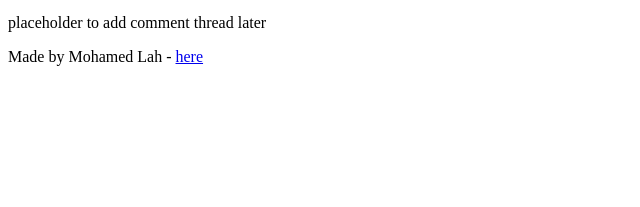
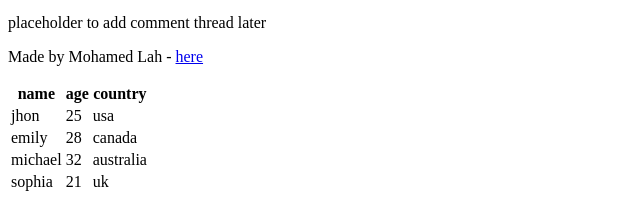
Before and after one commit to kashikoi2/My_First_Portfolio, a plain HTML site: page html_basic/index.html in a window 1280 px wide. Shown: the part 593-800 px from the top of the page, without its empty margins (0-640 px from the left). Drawn offline with Linux system fonts and the light colour scheme.

Commit message:
commited

```diff
--- a/html_basic/index.html
+++ b/html_basic/index.html
@@ -40,4 +40,38 @@
       <p>Made by Mohamed Lah - <a href="https://github.com/mohamedlah" target="_blank">here</a></p>
     </footer>
   </body>
+  <article>
+    <table>
+        <thead>
+        <tr>
+            <th>name</th>
+            <th>age</th>
+            <th>country</th>
+        </tr>
+        </thead>
+        <tbody>
+            <tr>
+                <td>jhon</td>
+                <td>25</td>
+                <td>usa</td>
+
+            </tr>
+            <tr>
+                <td>emily</td>
+                <td>28</td>
+                <td>canada</td>
+            </tr>
+            <tr>
+                <td>michael</td>
+                <td>32</td>
+                <td>australia</td>
+            </tr>
+            <tr>
+                <td>sophia</td>
+                <td>21</td>
+                <td>uk</td>
+            </tr>
+        </tbody>
+    </table>
+  </article>
 </html>
```
